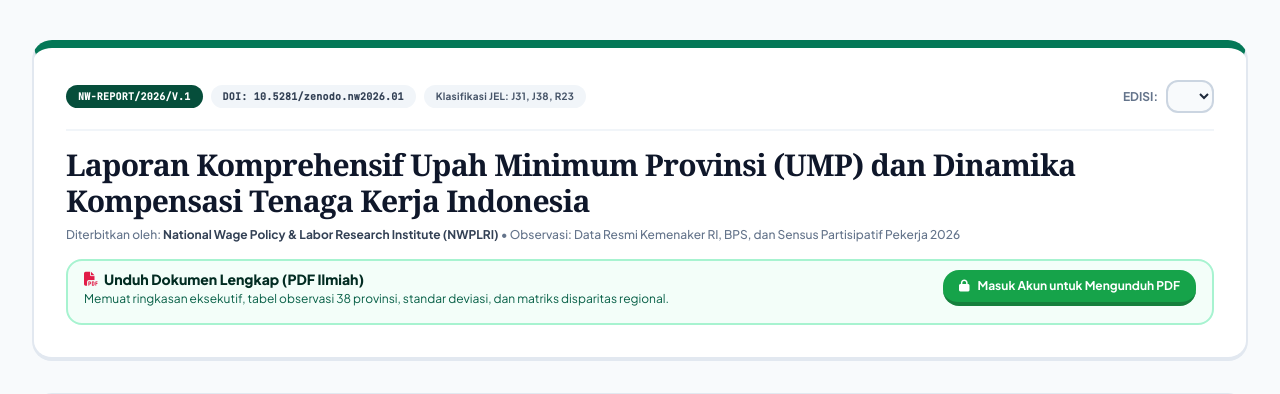
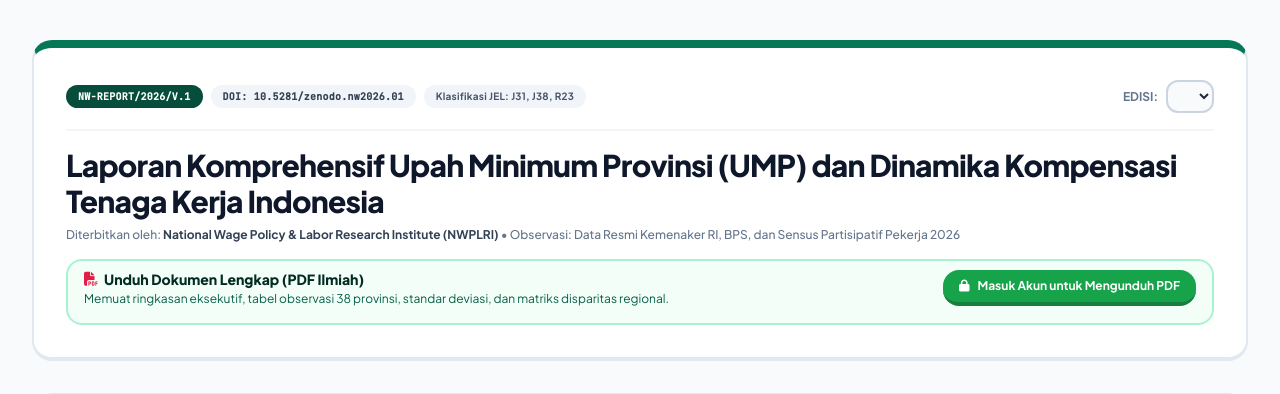
Before and after one commit to FadlyAlviansyah/national-wage, a Laravel app: page /scientific-report in a window 1280 px wide. Shown: the part 82-476 px from the top of the page. Run offline with Laravel 12, Linux system fonts and the light colour scheme; data comes from the database, SQL or seed files in the repository; data that the repository does not hold is empty; parts of the project's set-up code (start-up, migrations or seed data) failed here and were passed over; some libraries are stand-ins or nearby versions.

Commit message:
ganti font judul

```diff
--- a/resources/views/scientific-report/index.blade.php
+++ b/resources/views/scientific-report/index.blade.php
@@ -25,7 +25,7 @@
         </div>
 
         <div>
-            <h1 class="text-2xl sm:text-3xl font-serif font-black text-slate-900 tracking-tight leading-snug">
+            <h1 class="text-2xl sm:text-3xl font-black text-slate-900 tracking-tight leading-snug">
                 Laporan Komprehensif Upah Minimum Provinsi (UMP) dan Dinamika Kompensasi Tenaga Kerja Indonesia
             </h1>
             <p class="text-xs font-medium text-slate-500 mt-2">
```
